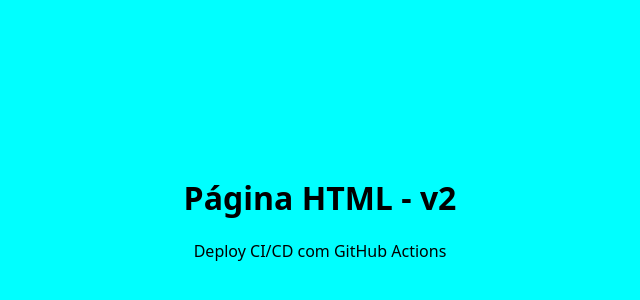
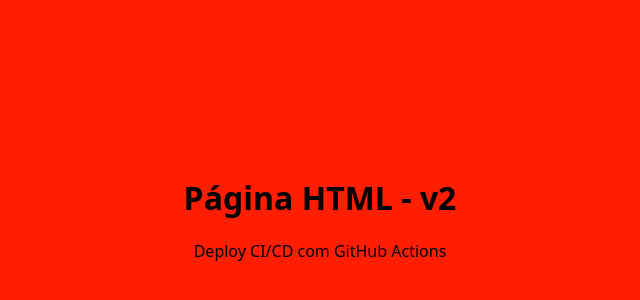
Before and after one commit to Enzo-Stefano/T2MigracoesBD, a plain HTML site: page public/index.html in a window 1280 px wide. Shown: the part 184-484 px from the top of the page, without its empty margins (320-960 px from the left). Drawn offline with Linux system fonts and the light colour scheme.

Commit message:
Inicial1

```diff
--- a/public/index.html
+++ b/public/index.html
@@ -15,7 +15,7 @@
         display: flex;
         align-items: center;
         justify-content: center;
-        background-color: aqua;
+        background-color: rgb(255, 30, 0);
         font-family: system-ui, -apple-system, "Segoe UI", Roboto, "Helvetica Neue", Arial;
       }
       header {
```
